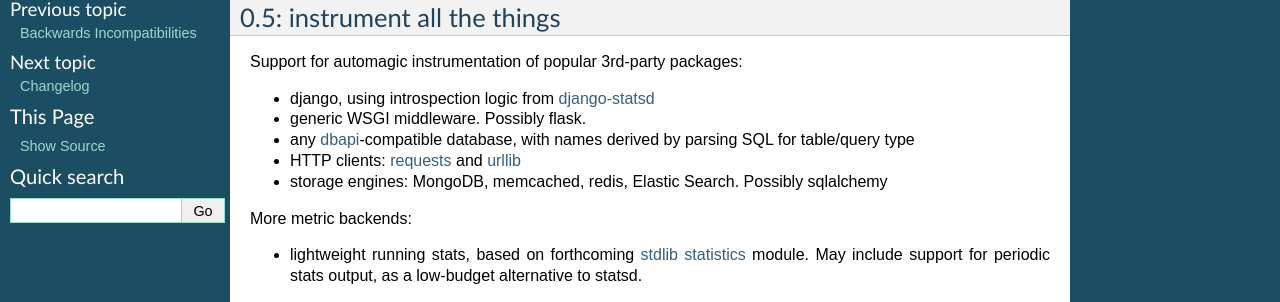
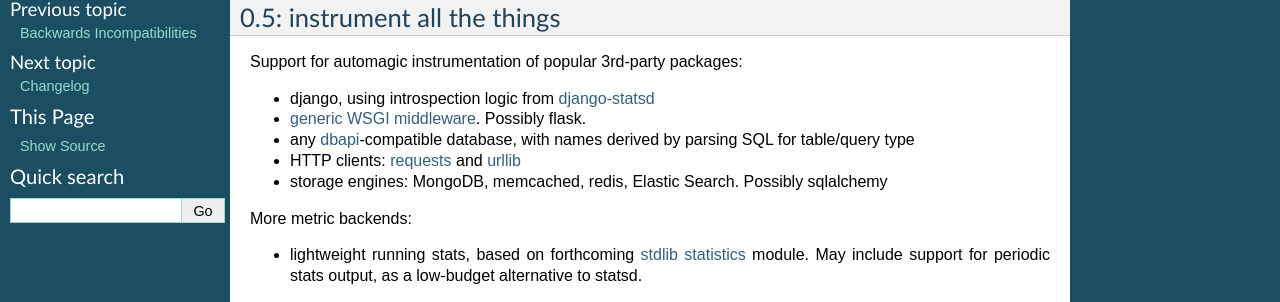
Before and after one commit to wearpants/instrument, a Sphinx documentation site: the page built from doc/future.rst, in a window 1280 px wide. Shown: the part 134-436 px from the top of the page. Built offline with Sphinx 7.4.7, drawn with Linux system fonts in a browser that asks for light colours; part of the change alters nothing that is shown.

```diff
--- a/doc/future.rst
+++ b/doc/future.rst
@@ -7,7 +7,7 @@ Some rough thoughts.
 Support for automagic instrumentation of popular 3rd-party packages:
 
 * django, using introspection logic from `django-statsd <https://django-statsd.readthedocs.org/en/latest/>`__
-* generic WSGI middleware. Possibly flask.
+* `generic WSGI middleware <http://blog.dscpl.com.au/2015/05/performance-monitoring-of-real-wsgi.html>`__. Possibly flask.
 * any `dbapi <http://www.python.org/dev/peps/pep-0249/>`__-compatible database, with names derived by parsing SQL for table/query type
 * HTTP clients: `requests <http://docs.python-requests.org/en/latest/>`__ and `urllib <http://docs.python.org/2/library/urllib2.html>`__
 * storage engines: MongoDB, memcached, redis, Elastic Search. Possibly sqlalchemy
```
